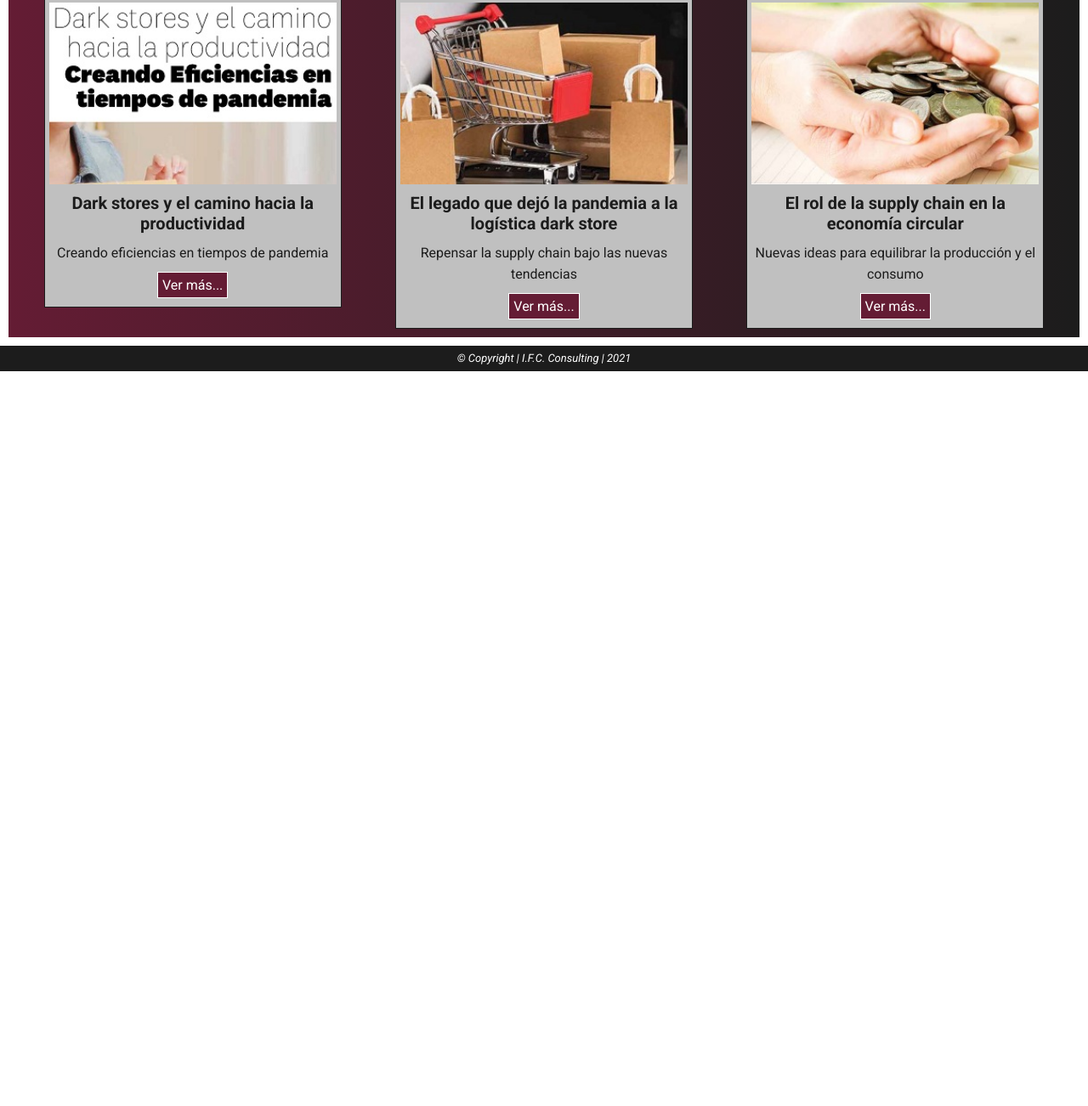
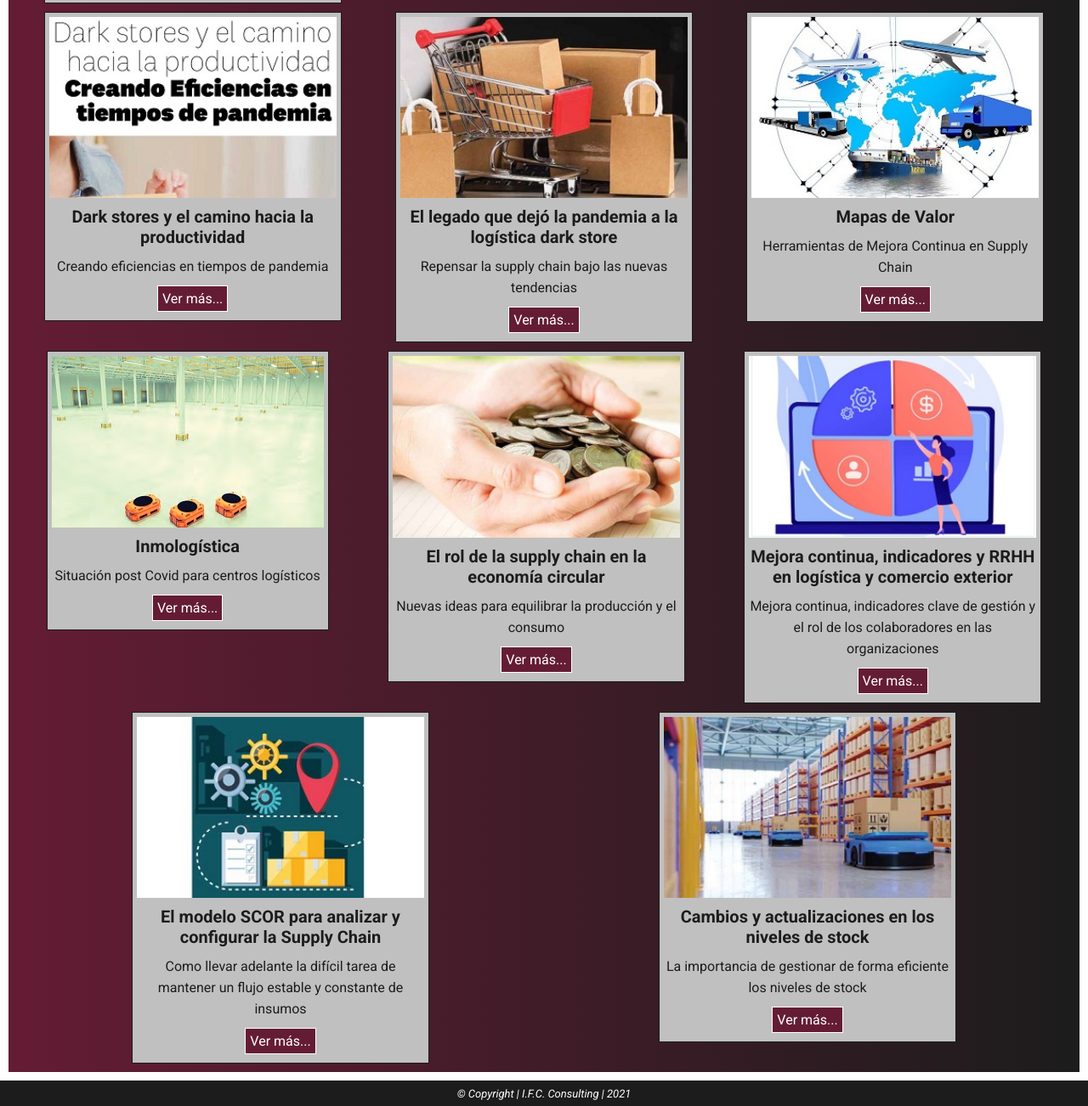
Before and after one commit to rafafloresok/ch-desarrollo-web, a website: page pages/blog.html in a window 1280 px wide. Shown: the part 559-1861 px from the top of the page at 85% size. Before the commit the page ends 996 px from the top, so only its background shows below. Drawn offline with nearby package versions, Linux system fonts and the light colour scheme.

Commit message:
se agrega contenido en seccion blog

```diff
--- a/pages/blog.html
+++ b/pages/blog.html
@@ -51,8 +51,9 @@
       </div>
       <div class="gallery">
         <div class="card">
-          <iframe class="youtube__video" src="https://www.youtube.com/embed/Mv0AiOTCsDc" title="YouTube video player" frameborder="0" allow="accelerometer; autoplay; clipboard-write; encrypted-media; gyroscope; picture-in-picture" allowfullscreen></iframe>
-          <p>Ponencia sobre Logística 4.0 en el marco del Seminario de Management Logístico 2021 realizado por Énfasis Logístico</p>
+          <iframe class="youtube__video" src="https://www.youtube.com/embed/G7IvYXZgGnM" title="YouTube video player" frameborder="0" allow="accelerometer; autoplay; clipboard-write; encrypted-media; gyroscope; picture-in-picture" allowfullscreen></iframe>
+          <h3 class="card__title">Modelo de las 3 preguntas</h3>
+          <p>Este modelo te va ayudar en tus proyectos de Mejora Continua. Se llama <span class="bold">Modelo De Las 3 Preguntas</span>; es muy útil para ser usado junto a tu equipo de trabajo, re visitar de forma periódica y no perderse en el mar de datos e información.</p>
           <a href="https://www.youtube.com/channel/UC0LigAm16zjFhy9xCrmrgrw" target="_blank">Ver más...</a>
         </div>
         <div class="card">
@@ -61,28 +62,58 @@
           <a href="https://open.spotify.com/show/6r8PN0yHndCsyjuuklWn3V" target="_blank">Ver más...</a>
         </div>
         <div class="card">
-          <img src="../images/cambios_actualizaciones_niveles_stock.jpg" alt="cambios y actualizaciones en los niveles de stock">
-          <h3 class="card__title">Cambios y actualizaciones en los niveles de stock</h3>
-          <p>La importancia de gestionar de forma eficiente los niveles de stock</p>
-          <a class="card__button--article" id="../files/Cambios.pdf">Ver más...</a>
+          <img src="../images/2203_6_Consejos_para_una_SC_Agil.jpg" alt="6 Consejos para una Cadena de Suministros Agil">
+          <h3 class="card__title">6 Consejos para una Cadena de Suministros Agil</h3>
+          <p>Los factores que se deben tener en cuenta para aplicar una metodología ágil</p>
+          <a class="card__button--article" id="../files/2203_6_Consejos_para_una_SC_Agil.pdf">Ver más...</a>
         </div>
         <div class="card">
           <img class="card__image" src="../images/dark_stores_camino_hacia_productividad.jpg" alt="dark stores y el camino hacia la productividad">
           <h3>Dark stores y el camino hacia la productividad</h3>
           <p>Creando eficiencias en tiempos de pandemia</p>
-          <a class="card__button--article" id="../files/Dark.pdf">Ver más...</a>
+          <a class="card__button--article" id="../files/2111_Dark stores_y_el_camino_hacia_la_productividad.pdf">Ver más...</a>
         </div>
         <div class="card">
           <img class="card__image" src="../images/legado_dejo_pandemia_logistica_dark_store.JPG" alt="el legado que dejo la pandemia a la logistica dark store">
           <h3>El legado que dejó la pandemia a la logística dark store</h3>
           <p>Repensar la supply chain bajo las nuevas tendencias</p>
-          <a class="card__button--article" id="../files/Legado.pdf">Ver más...</a>
+          <a class="card__button--article" id="../files/2110_El_Legado_que_dejo_la_Pandemia_Logistica_Darkstore.pdf">Ver más...</a>
+        </div>
+        <div class="card">
+          <img class="card__image" src="../images/2107_Mapas de Valor.JPG" alt="Mapas de Valor">
+          <h3>Mapas de Valor</h3>
+          <p>Herramientas de Mejora Continua en Supply Chain</p>
+          <a class="card__button--article" id="../files/2107_Mapas de Valor.pdf">Ver más...</a>
+        </div>
+        <div class="card">
+          <img class="card__image" src="../images/2107_Inmologistica.JPG" alt="Inmologística">
+          <h3>Inmologística</h3>
+          <p>Situación post Covid para centros logísticos</p>
+          <a class="card__button--article" id="../files/2107_Inmologistica.pdf">Ver más...</a>
         </div>
         <div class="card">
           <img class="card__image" src="../images/rol_supply_chain_economia_circular.JPG" alt="el rol de la supply chain en la economia circular">
           <h3>El rol de la supply chain en la economía circular</h3>
           <p>Nuevas ideas para equilibrar la producción y el consumo</p>
-          <a class="card__button--article" id="../files/Rol.pdf">Ver más...</a>
+          <a class="card__button--article" id="../files/2107_El_Rol_de_la_SC_en_la_Economia_Circular.pdf">Ver más...</a>
+        </div>
+        <div class="card">
+          <img class="card__image" src="../images/2105_MovantConnection_1_Mejora_continua_en_Log_y_Comex.JPG" alt="Mejora continua, indicadores y RRHH en logística y comercio exterior">
+          <h3>Mejora continua, indicadores y RRHH en logística y comercio exterior</h3>
+          <p>Mejora continua, indicadores clave de gestión y el rol de los colaboradores en las organizaciones</p>
+          <a class="card__button--article" id="../files/2105_MovantConnection_1_Mejora_continua_en_Log_y_Comex.pdf">Ver más...</a>
+        </div>
+        <div class="card">
+          <img class="card__image" src="../images/2105_Modelo_SCOR_Enfasis_Logistica_Mayo_2021.JPG" alt="El modelo SCOR para analizar y configurar la Supply Chain">
+          <h3>El modelo SCOR para analizar y configurar la Supply Chain</h3>
+          <p>Como llevar adelante la difícil tarea de mantener un flujo estable y constante de insumos</p>
+          <a class="card__button--article" id="../files/2105_Modelo_SCOR_Enfasis_Logistica_Mayo_2021.pdf">Ver más...</a>
+        </div>
+        <div class="card">
+          <img class="card__image" src="../images/cambios_actualizaciones_niveles_stock.JPG" alt="Cambios y actualizaciones en los niveles de stock">
+          <h3>Cambios y actualizaciones en los niveles de stock</h3>
+          <p>La importancia de gestionar de forma eficiente los niveles de stock</p>
+          <a class="card__button--article" id="../files/2104_Cambios_y_Actualizaciones_en_los_niveles_de_stock.pdf">Ver más...</a>
         </div>
       </div>
     </main>
--- a/scss/_responsive.scss
+++ b/scss/_responsive.scss
@@ -25,7 +25,6 @@
   .card {
     max-width: 35rem;
   }
-
 }
 
 /* BREAKPOINT 768PX */
```
Also changed, not shown: images/2105_Modelo_SCOR_Enfasis_Logistica_Mayo_2021.jpg (added), images/2105_MovantConnection_1_Mejora_continua_en_Log_y_Comex.jpg (added), images/2107_Inmologistica.jpg (added), images/2107_Mapas de Valor.jpg (added), images/2203_6_Consejos_para_una_SC_Agil.jpg (added), 14 other files.
